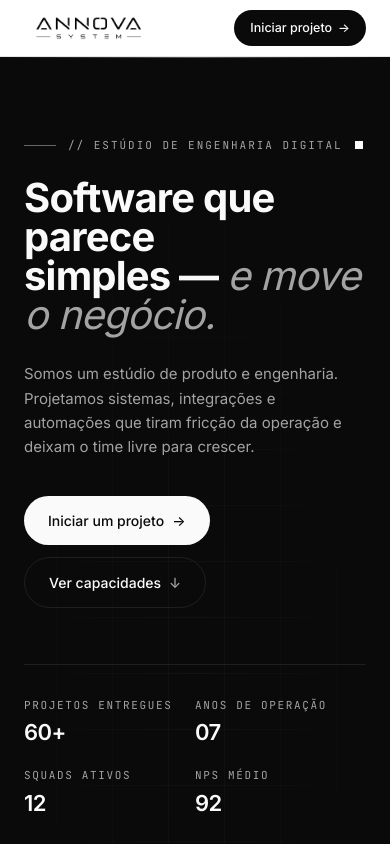
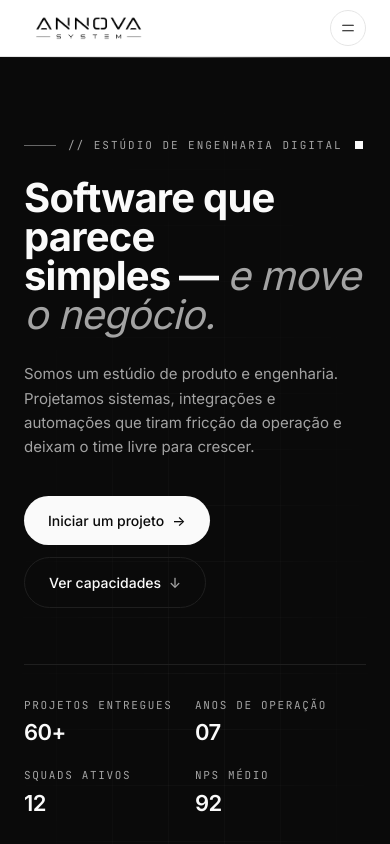
Before and after one commit to AnnaJulyaVieira/annovasystem, a Next.js app: page / in a window 390 px wide. Shown: the top 844 px of the page. Built offline with nearby package versions, Linux system fonts and the light colour scheme.

Commit message:
feat: implement mobile navigation menu in Header component

```diff
--- a/components/Header.tsx
+++ b/components/Header.tsx
@@ -1,5 +1,6 @@
 "use client";
 
+import { useEffect, useState } from "react";
 import Image from "next/image";
 import Link from "next/link";
 
@@ -11,6 +12,16 @@ const nav = [
 ];
 
 export default function Header() {
+  const [open, setOpen] = useState(false);
+
+  useEffect(() => {
+    if (typeof document === "undefined") return;
+    document.body.style.overflow = open ? "hidden" : "";
+    return () => {
+      document.body.style.overflow = "";
+    };
+  }, [open]);
+
   return (
     <header
       id="topo"
@@ -21,6 +32,7 @@ export default function Header() {
           href="/"
           aria-label="Annova System"
           className="flex items-center"
+          onClick={() => setOpen(false)}
         >
           <Image
             src="/logo.png"
@@ -50,19 +62,123 @@ export default function Header() {
         <div className="flex items-center gap-2">
           <Link
             href="/contato"
-            className="hidden text-[13px] text-ink-soft transition-colors hover:text-ink sm:inline-block"
+            className="hidden text-[13px] text-ink-soft transition-colors hover:text-ink md:inline-block"
           >
             Falar com a gente
           </Link>
           <Link
             href="/contato"
-            className="inline-flex h-9 items-center gap-1.5 rounded-full bg-ink px-4 text-[12.5px] font-medium text-on-dark transition-transform hover:-translate-y-px"
+            className="hidden h-9 items-center gap-1.5 rounded-full bg-ink px-4 text-[12.5px] font-medium text-on-dark transition-transform hover:-translate-y-px sm:inline-flex"
           >
             Iniciar projeto
             <span aria-hidden="true">→</span>
           </Link>
+
+          <button
+            type="button"
+            aria-label={open ? "Fechar menu" : "Abrir menu"}
+            aria-expanded={open}
+            aria-controls="mobile-menu"
+            onClick={() => setOpen((v) => !v)}
+            className="grid h-9 w-9 place-items-center rounded-full border border-line text-ink transition-colors hover:bg-chip md:hidden"
+          >
+            {open ? <IconClose /> : <IconBurger />}
+          </button>
         </div>
+      </div>
+
+      <div
+        id="mobile-menu"
+        aria-hidden={!open}
+        className={[
+          "md:hidden",
+          "fixed inset-x-0 top-14 z-40 origin-top overflow-hidden border-b border-line bg-white transition-[max-height,opacity] duration-300 ease-out",
+          open
+            ? "max-h-[calc(100vh-3.5rem)] opacity-100"
+            : "pointer-events-none max-h-0 opacity-0",
+        ].join(" ")}
+      >
+        <nav className="mx-auto flex max-w-7xl flex-col px-6 pt-6 pb-8">
+          <span className="font-mono text-[11px] uppercase tracking-[0.18em] text-ink-soft">
+            // navegação
+          </span>
+          <ul className="mt-4 flex flex-col divide-y divide-line border-y border-line">
+            {nav.map((item) => (
+              <li key={item.href}>
+                <Link
+                  href={item.href}
+                  onClick={() => setOpen(false)}
+                  className="flex items-center justify-between py-4 text-[20px] font-semibold tracking-tight text-ink"
+                >
+                  {item.label}
+                  <span className="text-ink-soft" aria-hidden="true">
+                    →
+                  </span>
+                </Link>
+              </li>
+            ))}
+          </ul>
+
+          <div className="mt-8 flex flex-col gap-3">
+            <Link
+              href="/contato"
+              onClick={() => setOpen(false)}
+              className="inline-flex items-center justify-between rounded-full bg-ink px-5 py-3.5 text-[14px] font-medium text-on-dark"
+            >
+              Iniciar projeto
+              <span aria-hidden="true">→</span>
+            </Link>
+            <a
+              href="mailto:hello@annova.system"
+              onClick={() => setOpen(false)}
+              className="inline-flex items-center justify-between rounded-full border border-line px-5 py-3.5 text-[14px] font-medium text-ink"
+            >
+              hello@annova.system
+              <span className="text-ink-soft" aria-hidden="true">
+                →
+              </span>
+            </a>
+          </div>
+
+          <p className="mt-8 font-mono text-[11px] uppercase tracking-[0.18em] text-ink-soft">
+            belo horizonte · brasil
+          </p>
+        </nav>
       </div>
     </header>
   );
 }
+
+function IconBurger() {
+  return (
+    <svg
+      viewBox="0 0 24 24"
+      fill="none"
+      stroke="currentColor"
+      strokeWidth="1.6"
+      strokeLinecap="round"
+      className="h-4 w-4"
+      aria-hidden="true"
+    >
+      <path d="M4 8 L20 8" />
+      <path d="M4 16 L20 16" />
+    </svg>
+  );
+}
+
+function IconClose() {
+  return (
+    <svg
+      viewBox="0 0 24 24"
+      fill="none"
+      stroke="currentColor"
+      strokeWidth="1.6"
+      strokeLinecap="round"
+      className="h-4 w-4"
+      aria-hidden="true"
+    >
+      <path d="M6 6 L18 18" />
+      <path d="M18 6 L6 18" />
+    </svg>
+  );
+}
```
